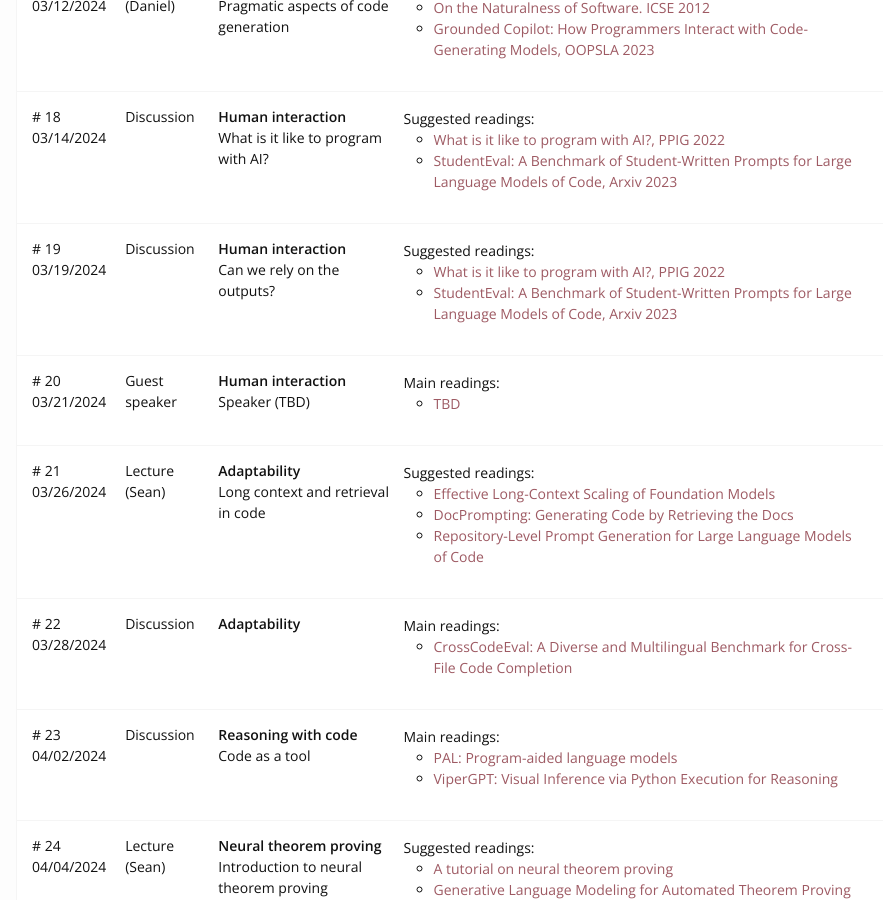
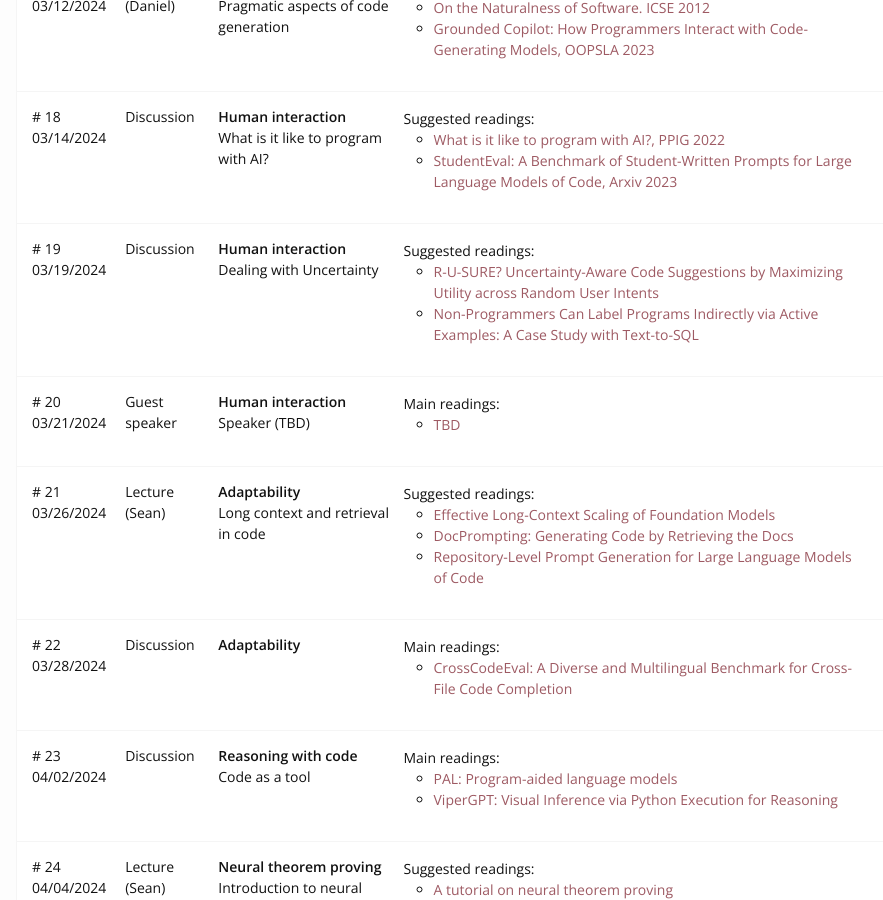
Before and after one commit to cmu-codegen/s2024, a Jekyll site: the page built from index.md, in a window 1280 px wide and 900 px high, scrolled down 3968 px. Shown: the whole window, without its empty margins (189-1072 px from the left). Built offline with Jekyll 4.4.1, drawn with Linux system fonts in a browser that asks for light colours; nearby versions of some CDN libraries.

Commit message:
remove duplicates in interaction

```diff
--- a/_data/schedule.yml
+++ b/_data/schedule.yml
@@ -256,7 +256,7 @@ schedule:
       - url: https://arxiv.org/abs/2306.04556
         title: "StudentEval: A Benchmark of Student-Written Prompts for Large Language Models of Code, Arxiv 2023"
   - number: 19
-    title: Can we rely on the outputs?
+    title: Dealing with Uncertainty
     theme: Human interaction
     kind: Discussion
     date: 2024-03-19T15:30
@@ -264,10 +264,10 @@ schedule:
       - url: /static_files/14.pdf
         name: slides
     suggested:
-      - url: https://arxiv.org/abs/2208.06213
-        title: "What is it like to program with AI?, PPIG 2022"
-      - url: https://arxiv.org/abs/2306.04556
-        title: "StudentEval: A Benchmark of Student-Written Prompts for Large Language Models of Code, Arxiv 2023"
+      - url: https://arxiv.org/abs/2303.00732
+        title: "R-U-SURE? Uncertainty-Aware Code Suggestions by Maximizing Utility across Random User Intents"
+      - url: https://arxiv.org/abs/2205.12422
+        title: "Non-Programmers Can Label Programs Indirectly via Active Examples: A Case Study with Text-to-SQL"
   - number: 20
     title: "Speaker (TBD)"
     theme: Human interaction
```
